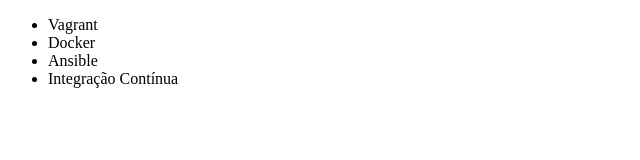
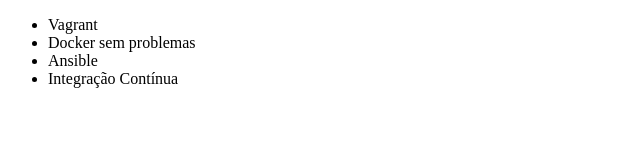
Before and after one commit to ronanrrc2021/alura-git, a plain HTML site: page index.html in a window 1280 px wide. Shown: the full height of the page, 0-640 px from the left. Drawn offline with Linux system fonts and the light colour scheme.

Commit message:
Ajuste do titulo do crurso de docker

```diff
--- a/index.html
+++ b/index.html
@@ -7,7 +7,7 @@
 <body>
     <ul>
         <li>Vagrant</li>
-        <li>Docker</li>
+        <li>Docker sem problemas</li>
         <li>Ansible</li>
         <li>Integração Contínua</li>
     </ul>
```
